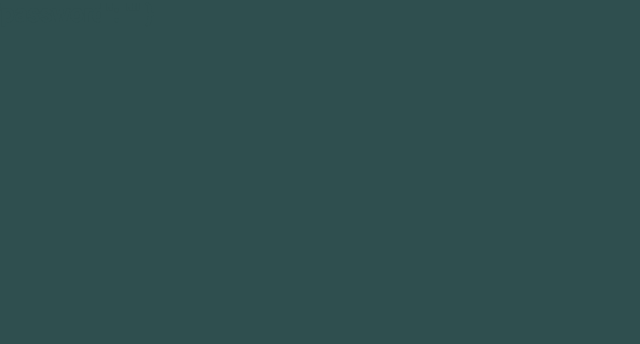
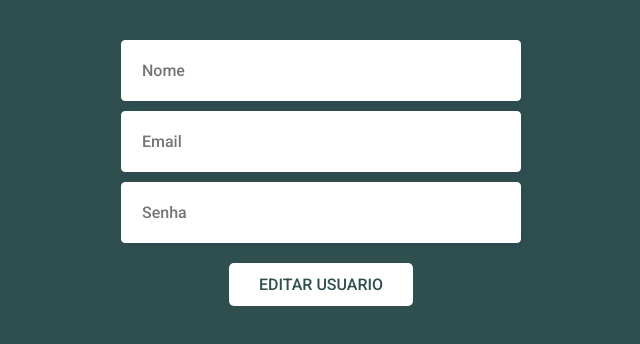
Before and after one commit to MathLouren/Rede-social, a Vue app: page /usuario in a window 1280 px wide. Shown: the top 344 px of the page, without its empty margins (319-959 px from the left). Built offline with nearby package versions, Linux system fonts and the light colour scheme.

Commit message:
atualizar user

```diff
--- a/src/App.vue
+++ b/src/App.vue
@@ -24,12 +24,11 @@ export default{
     margin: 0;
     padding: 0;
     box-sizing: border-box;
-    color:darkslategray;
     font-family: "Roboto", sans-serif;
   }
   body{
-    background: darkslategray;
     overflow: hidden;
+    background-color: darkslategray;
   }
 
   ul{
--- /dev/null
+++ b/src/components/UsuarioForm.vue
@@ -0,0 +1,28 @@
+<template>
+  <div>
+    <form>
+        <input type="text" name="nome" placeholder="Nome" v-model="name">
+        <input type="text" name="email" placeholder="Email" v-model="email">
+        <input type="password" name="senha" placeholder="Senha" v-model="password">
+    </form>
+  </div>
+</template>
+
+<script>
+import { mapFields } from "@/helpers.js"
+
+export default {
+    name:"UsuarioForm",
+    computed:{
+        ...mapFields({
+            fields:["id","name","email","password"],
+            base:"user",
+            mutation:"UPDATE_USER"
+        })
+    }
+}
+</script>
+
+<style>
+
+</style>
--- a/src/services.js
+++ b/src/services.js
@@ -11,5 +11,8 @@ export const api = {
     },
     post(endpoint, body){
         return axiosInstance.post(endpoint, body)
+    },
+    put(endpoint, body){
+        return axiosInstance.put(endpoint, body)
     }
 }
--- a/src/store/index.js
+++ b/src/store/index.js
@@ -10,7 +10,7 @@ export default new Vuex.Store({
     login:false,
     user:{
       id:"",
-      nome:"",
+      name:"",
       email:"",
       password:""
     }
--- a/src/views/Login.vue
+++ b/src/views/Login.vue
@@ -34,6 +34,7 @@ export default {
 
 <style scoped>
 
+
     .container_login{
         width: 100vw;
         height: 100vh;
--- a/src/views/Registrar.vue
+++ b/src/views/Registrar.vue
@@ -2,28 +2,20 @@
   <section class="container_resgister">
       <div class="resgister">
           <h2 class="title">Registrar</h2>
-          <form>
-              <input type="text" name="nome" placeholder="Nome" v-model="nome">
-              <input type="text" name="email" placeholder="Email" v-model="email">
-              <input type="password" name="senha" placeholder="Senha" v-model="password">
-              <button class="btn button" @click.prevent="criarUsuario">Criar conta</button>
-              <router-link class="btn button" to="/">Já possui uma conta? Logar</router-link>
-          </form>
+            <UsuarioForm />
+            <button class="btn button" @click.prevent="criarUsuario">Criar conta</button>
+            <router-link class="btn button" to="/">Já possui uma conta? Logar</router-link>
       </div>
   </section>
 </template>
 
 <script>
-import { mapFields } from "@/helpers.js"
+import UsuarioForm from "@/components/UsuarioForm.vue"
 
 export default {
     name:"Resgistrar",
-    computed:{
-        ...mapFields({
-            fields:["id","nome","email","password"],
-            base:"user",
-            mutation:"UPDATE_USER"
-        })
+    components:{
+        UsuarioForm
     },
     methods:{
         async criarUsuario(){
@@ -40,6 +32,10 @@ export default {
 </script>
 
 <style scoped>
+
+body{
+    background-color: darkslategray;
+}
 
 .container_resgister{
     width: 100vw;
--- a/src/views/usuario/Usuario.vue
+++ b/src/views/usuario/Usuario.vue
@@ -1,15 +1,79 @@
 <template>
-  <div>
-      <h2>{{$store.state.user}}</h2>
-  </div>
+  <transition name="modal">
+    <section class="usuario">
+            <nav class="user_info">
+              <UsuarioForm />
+              <div>
+                <button class="btn editar" @click.prevent="atualizarUsuario">Editar Usuario</button>
+              </div>
+            </nav>
+    </section>
+  </transition>
 </template>
 
 <script>
+import UsuarioForm from "@/components/UsuarioForm.vue"
+import { api } from "@/services.js"
+
 export default {
-
+  name:"UsuarioEditar",
+  components:{
+    UsuarioForm
+  },
+  methods:{
+    atualizarUsuario(){
+      api.put(`/users/${this.$store.state.user.id}`, this.$store.state.user).then(()=>{
+        this.$store.dispatch("getUsuario")
+        this.$router.push({name: "usuario"})
+      }).catch(erro =>{
+        console.log(erro)
+      })
+    }
+  }
 }
 </script>
 
-<style>
+<style scoped>
+
+
+  .usuario{
+    width: 100vw;
+    height: 100vh;
+    display: flex;
+    justify-content: center;
+    background-color: darkslategray;
+    color: darkslategray;
+  }
+
+  .user_info{
+    margin-top: 20px;
+    background-color: darkslategray;
+    padding: 10px 10px;
+    border-radius: 5px;
+  }
+
+  ul{
+    display: flex;
+    flex-direction: column;
+  }
+
+  li{
+    display: inline-block;
+    margin: 10px 0;
+    background: #fff;
+    color: darkslategray;
+    padding: 10px 15px;
+    border-radius: 5px;
+    cursor: pointer;
+  }
+
+  span{
+    font-size: 1.2rem;
+  }
+
+  .editar{
+    background-color: #fff;
+    color: darkslategray;
+  }
 
 </style>
```
